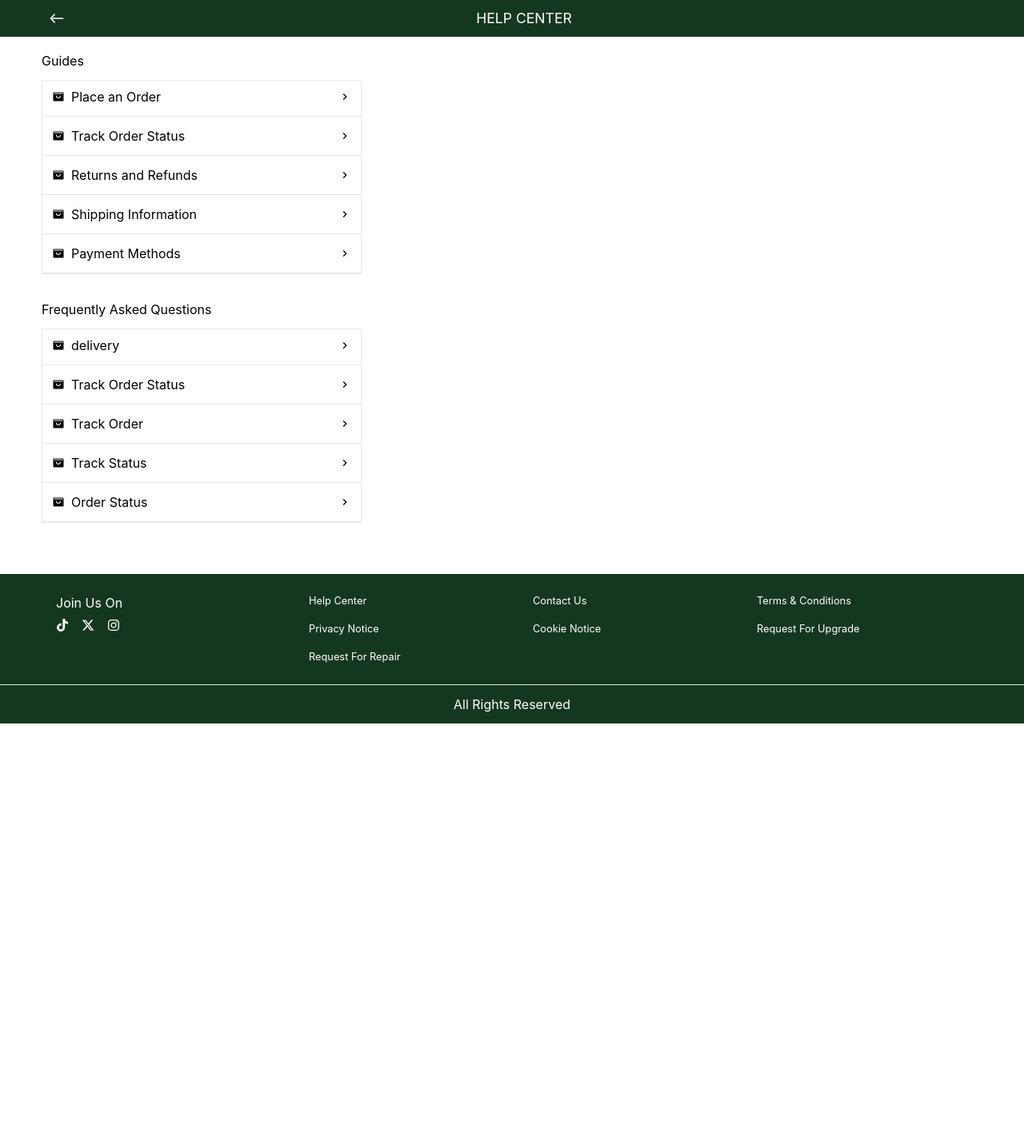
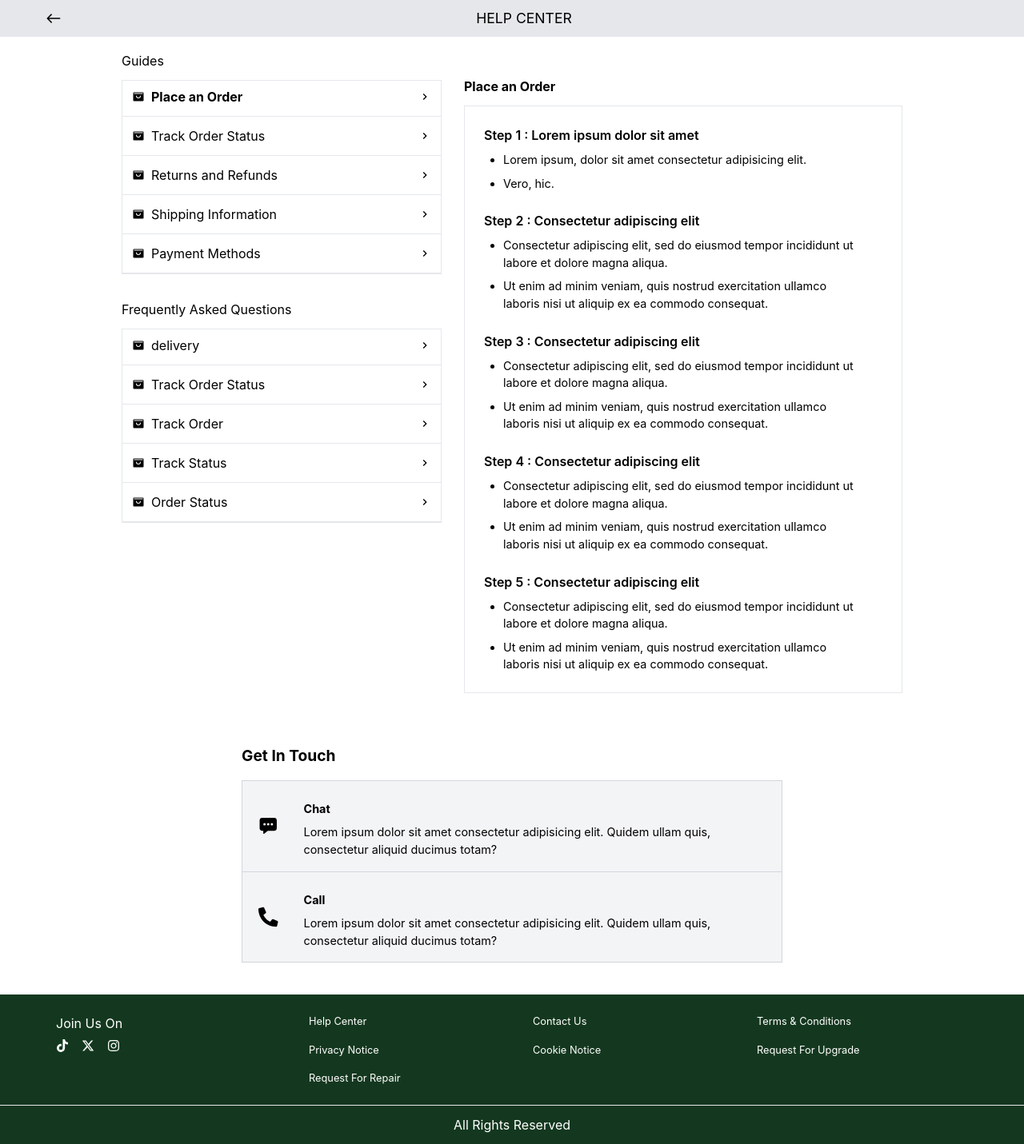
Before and after one commit to teslimdev/tsworld, a React (Create React App) app: page /Help in a window 1280 px wide. Shown: the whole page at 80% size. Before the commit the page ends 905 px from the top, so only its background shows below. Built offline with nearby package versions, Linux system fonts and the light colour scheme; the HTML template or start-up script is replaced by a standard one.

Commit message:
help page update

```diff
--- a/public/output.css
+++ b/public/output.css
@@ -591,6 +591,10 @@ video {
   margin-top: 1rem;
 }
 
+.mt-2 {
+  margin-top: 0.5rem;
+}
+
 .flex {
   display: flex;
 }
@@ -659,6 +663,14 @@ video {
 
 .max-w-\[\] {
   max-width: ;
+}
+
+.max-w-\[300px\] {
+  max-width: 300px;
+}
+
+.max-w-\[730px\] {
+  max-width: 730px;
 }
 
 .flex-auto {
@@ -741,6 +753,14 @@ video {
   gap: 2rem;
 }
 
+.gap-7 {
+  gap: 1.75rem;
+}
+
+.gap-1 {
+  gap: 0.25rem;
+}
+
 .gap-y-4 {
   row-gap: 1rem;
 }
@@ -800,6 +820,10 @@ video {
   border-top-width: 1px;
 }
 
+.border-b-2 {
+  border-bottom-width: 2px;
+}
+
 .border-\[\#14381f\] {
   --tw-border-opacity: 1;
   border-color: rgb(20 56 31 / var(--tw-border-opacity));
@@ -818,6 +842,16 @@ video {
 .border-white {
   --tw-border-opacity: 1;
   border-color: rgb(255 255 255 / var(--tw-border-opacity));
+}
+
+.border-gray-200 {
+  --tw-border-opacity: 1;
+  border-color: rgb(229 231 235 / var(--tw-border-opacity));
+}
+
+.border-gray-400 {
+  --tw-border-opacity: 1;
+  border-color: rgb(156 163 175 / var(--tw-border-opacity));
 }
 
 .bg-\[\#14381f\] {
@@ -853,6 +887,11 @@ video {
 .bg-white {
   --tw-bg-opacity: 1;
   background-color: rgb(255 255 255 / var(--tw-bg-opacity));
+}
+
+.bg-gray-300 {
+  --tw-bg-opacity: 1;
+  background-color: rgb(209 213 219 / var(--tw-bg-opacity));
 }
 
 .px-3 {
@@ -903,6 +942,11 @@ video {
 .py-6 {
   padding-top: 1.5rem;
   padding-bottom: 1.5rem;
+}
+
+.px-5 {
+  padding-left: 1.25rem;
+  padding-right: 1.25rem;
 }
 
 .pb-10 {
@@ -977,6 +1021,10 @@ video {
   padding-top: 7.3rem;
 }
 
+.pb-6 {
+  padding-bottom: 1.5rem;
+}
+
 .text-center {
   text-align: center;
 }
@@ -1025,6 +1073,14 @@ video {
   line-height: 1.75rem;
 }
 
+.text-\[1\.5rem\] {
+  font-size: 1.5rem;
+}
+
+.text-\[3rem\] {
+  font-size: 3rem;
+}
+
 .font-bold {
   font-weight: 700;
 }
@@ -1059,6 +1115,23 @@ video {
 .text-white {
   --tw-text-opacity: 1;
   color: rgb(255 255 255 / var(--tw-text-opacity));
+}
+
+.text-black {
+  --tw-text-opacity: 1;
+  color: rgb(0 0 0 / var(--tw-text-opacity));
+}
+
+.text-\[\] {
+  color: ;
+}
+
+.text-\[1\.\] {
+  color: 1.;
+}
+
+.text-\[0\.\] {
+  color: 0.;
 }
 
 .shadow-2xl {
@@ -1187,6 +1260,14 @@ input[type="search"]::-webkit-search-cancel-button {
     max-width: 700px;
   }
 
+  .md\:max-w-\[\] {
+    max-width: ;
+  }
+
+  .md\:max-w-\[700p\] {
+    max-width: 700p;
+  }
+
   .md\:grid-cols-2 {
     grid-template-columns: repeat(2, minmax(0, 1fr));
   }
@@ -1207,6 +1288,11 @@ input[type="search"]::-webkit-search-cancel-button {
     gap: 1rem;
   }
 
+  .md\:py-4 {
+    padding-top: 1rem;
+    padding-bottom: 1rem;
+  }
+
   .md\:pt-0 {
     padding-top: 0px;
   }
@@ -1221,6 +1307,14 @@ input[type="search"]::-webkit-search-cancel-button {
 
   .md\:text-start {
     text-align: start;
+  }
+
+  .md\:text-\[2rem\] {
+    font-size: 2rem;
+  }
+
+  .md\:text-\[\] {
+    color: ;
   }
 }
 
@@ -1241,6 +1335,14 @@ input[type="search"]::-webkit-search-cancel-button {
     max-width: 1200px;
   }
 
+  .lg\:max-w-\[\] {
+    max-width: ;
+  }
+
+  .lg\:max-w-\[400px\] {
+    max-width: 400px;
+  }
+
   .lg\:grid-cols-3 {
     grid-template-columns: repeat(3, minmax(0, 1fr));
   }
@@ -1251,6 +1353,22 @@ input[type="search"]::-webkit-search-cancel-button {
 
   .lg\:pt-\[4\.3rem\] {
     padding-top: 4.3rem;
+  }
+
+  .lg\:text-\[1\.2rem\] {
+    font-size: 1.2rem;
+  }
+
+  .lg\:text-\[\] {
+    color: ;
+  }
+
+  .lg\:text-\[1\.\] {
+    color: 1.;
+  }
+
+  .lg\:text-\[1\.2\] {
+    color: 1.2;
   }
 }
 
@@ -1265,6 +1383,28 @@ input[type="search"]::-webkit-search-cancel-button {
     max-width: 1200px;
   }
 
+  .sl\:max-w-fit {
+    max-width: -webkit-fit-content;
+    max-width: -moz-fit-content;
+    max-width: fit-content;
+  }
+
+  .sl\:max-w-\[\] {
+    max-width: ;
+  }
+
+  .sl\:max-w-\[700px\] {
+    max-width: 700px;
+  }
+
+  .sl\:max-w-\[100px\] {
+    max-width: 100px;
+  }
+
+  .sl\:max-w-\[1000px\] {
+    max-width: 1000px;
+  }
+
   .sl\:px-0 {
     padding-left: 0px;
     padding-right: 0px;
--- a/src/Container/Help/Help.jsx
+++ b/src/Container/Help/Help.jsx
@@ -1,16 +1,18 @@
-import React, { useState } from "react";
+import React, { useState ,useMemo } from "react";
 import { IoIosArrowRoundBack } from "react-icons/io";
 import { Link } from "react-router-dom";
 import { PiShoppingBagOpenFill } from "react-icons/pi";
-import { MdKeyboardArrowRight, MdAdd, MdRemove } from "react-icons/md";
+import { MdKeyboardArrowRight, MdOutlineKeyboardArrowLeft , MdAdd, MdRemove } from "react-icons/md";
+import { FaPhoneAlt } from "react-icons/fa";
+import { IoChatboxEllipses } from "react-icons/io5";
 const Help = () => {
   const [selectedGuide, setSelectedGuide] = useState(null);
   const [selectedFAQ, setSelectedFAQ] = useState(null);
   const [expandedQuestion, setExpandedQuestion] = useState(null);
   const [showAllListItems, setShowAllListItems] = useState(true); // State to toggle list items on small screens
   const [showBackButton, setShowBackButton] = useState(false);
-
-  const listItemData = {
+  const [selectedMediumGuide, setSelectedMediumGuide] = useState(null);
+ const listItemData = useMemo(() => ({
     "Place an Order": {
       steps: [
         {
@@ -212,14 +214,8 @@ const Help = () => {
       ],
     },
     // Add more list items as needed
-  };
-  //     const listItemInfo = {
-  //     "Place an Order": "This guide explains how to place an order.",
-  //     "Track Order Status": "This guide helps you track the status of your order.",
-  //     "Returns and Refunds": "This guide provides information on returns and refunds.",
-  //     "Shipping Information": "This guide covers shipping information and delivery times.",
-  //     "Payment Methods": "This guide explains the payment methods available.",
-  //   };
+  }), []);
+
   const faqData = {
     delivery: {
       questions: [
@@ -334,9 +330,8 @@ const Help = () => {
 
   const handleFAQClick = (itemName) => {
     setSelectedFAQ(itemName);
-    setSelectedGuide(null);
+    setSelectedMediumGuide(null); // Reset selectedMediumGuide when an FAQ item is clicked
     setExpandedQuestion(null);
-    setShowAllListItems(false); // Hide all list items on small screens when an FAQ item is clicked
     setShowBackButton(true); // Show the back button
   };
 
@@ -354,30 +349,44 @@ const Help = () => {
     setShowBackButton(false); // Hide the back button when all list items are displayed
     setShowAllListItems(true); // Show all list items on small screens when button is clicked
   };
+  const handleMediumGuideClick = (itemName) => {
+    setSelectedMediumGuide(itemName); // Update the selected medium guide
+    setSelectedFAQ(null);
+    setExpandedQuestion(null);
+    setShowBackButton(true); // Show the back button
+  };
 
+  // Set the first guide item as the default selected medium guide
+  React.useEffect(() => {
+  const firstGuide = Object.keys(listItemData)[0];
+  setSelectedMediumGuide(firstGuide);
+}, [listItemData]);
   return (
     <div>
       <div>
-        <div className="bg-[#14381f] fixed w-full z-20">
-          <div className="flex items-center justify-between max-w-[1200px] m-auto px-4 py-2">
-            <p className="text-white text-3xl">
+        <div className="bg-gray-200 fixed w-full z-20">
+          <div className="flex items-center justify-between max-w-[1200px] m-auto px-3 py-2">
+            <p className="text-black text-3xl">
               <Link to="/">
                 <IoIosArrowRoundBack />
               </Link>
             </p>
-            <h2 className="text-white text-[1.1rem] uppercase">Help center</h2>
+            <h2 className="text-black text-[1.1rem] uppercase">Help center</h2>
             <div></div>{" "}
             {/* This empty div creates space for the center alignment */}
           </div>
         </div>
       </div>
 
- <div className="py-16 md:hidden">
+      <div className="py-16 md:hidden small">
         <div className="max-w-[400px] m-auto md:m-0 px-3">
           {showBackButton && (
-                <div className="mt-4">
-                  <button onClick={toggleListItems} className="bg-gray-200 text-gray-800 py-2 px-4 rounded-md">
-                    Back To All Topics
+            <div className="mt-2 ">
+              <button
+                onClick={toggleListItems}
+                className=" flex items-center   "
+              >
+              <MdOutlineKeyboardArrowLeft  className=" text-[1.5rem] "/>  Back To All Topics
               </button>
             </div>
           )}
@@ -385,7 +394,11 @@ const Help = () => {
             <>
               <div>
                 <h2 className="pb-3">Guides</h2>
-                <ul className={`border pt-2 space-y-3 ${showAllListItems ? '' : 'hidden'} md:flex flex-col`}>
+                <ul
+                  className={`border pt-2 space-y-3 ${
+                    showAllListItems ? "" : "hidden"
+                  } md:flex flex-col`}
+                >
                   {Object.keys(listItemData).map((item, index) => (
                     <li
                       key={index}
@@ -404,7 +417,11 @@ const Help = () => {
 
               <div className="pt-8">
                 <h2 className="pb-3">Frequently Asked Questions</h2>
-                <ul className={`border pt-2 space-y-3 ${showAllListItems ? '' : 'hidden'} md:flex flex-col`}>
+                <ul
+                  className={`border pt-2 space-y-3 ${
+                    showAllListItems ? "" : "hidden"
+                  } md:flex flex-col`}
+                >
                   {Object.keys(faqData).map((item, index) => (
                     <li
                       key={index}
@@ -469,24 +486,26 @@ const Help = () => {
                   </div>
                 ))}
               </div>
-
             </div>
           )}
         </div>
       </div>
 
-          <div className="py-16 hidden md:block">
-        <div className=" px-3 max-w-[1200px] m-auto">
-         <div className=" grid grid-cols-2 ">
-             <div className=" max-w-[400px]">
+      <div className="py-16 hidden md:block medium">
+        <div className="px-3 max-w-[730px] lg:max-w-[1000px] sl:max-w-[1200px] m-auto ">
+          <div className="flex gap-7">
+            <div className="max-w-[300px] w-full   lg:max-w-[400px]">
+              {/* Guides */}
               <div>
                 <h2 className="pb-3">Guides</h2>
                 <ul className="border pt-2 space-y-3">
                   {Object.keys(listItemData).map((item, index) => (
                     <li
                       key={index}
-                  className="flex items-center justify-between border-b pb-3 px-3"
-                  onClick={() => handleGuideClick(item)}
+                      className={`flex items-center justify-between border-b pb-3 px-3 ${
+                        selectedMediumGuide === item ? "font-bold" : ""
+                      }`}
+                      onClick={() => handleMediumGuideClick(item)}
                       style={{ cursor: "pointer" }}
                     >
                       <p className="flex items-center gap-2">
@@ -503,7 +522,9 @@ const Help = () => {
                   {Object.keys(faqData).map((item, index) => (
                     <li
                       key={index}
-                  className="flex items-center justify-between border-b pb-3 px-3"
+                      className={`flex items-center justify-between border-b pb-3 px-3 ${
+                        selectedFAQ === item ? "font-bold" : ""
+                      }`}
                       onClick={() => handleFAQClick(item)}
                       style={{ cursor: "pointer" }}
                     >
@@ -516,13 +537,14 @@ const Help = () => {
                 </ul>
               </div>
             </div>
-
-          <div>
-            {selectedGuide && (
+            {/* Selected Gui de Content */}
+            <div className="  w-full ">
+              {selectedMediumGuide && (
                 <div className="pt-8">
-              <h2 className="font-bold">{selectedGuide}</h2>
-              <div>
-                {listItemData[selectedGuide].steps.map((step, index) => (
+                  <h2 className="font-bold pb-3">{selectedMediumGuide}</h2>
+                  <div className=" border px-6 pb-6">
+                    {listItemData[selectedMediumGuide].steps.map(
+                      (step, index) => (
                         <div key={index} className="pt-6">
                           <h3 className="font-semibold">{step.title}</h3>
                           <ul className="list-disc px-6 space-y-2 pt-2">
@@ -533,7 +555,8 @@ const Help = () => {
                             ))}
                           </ul>
                         </div>
-                ))}
+                      )
+                    )}
                   </div>
                 </div>
               )}
@@ -570,6 +593,34 @@ const Help = () => {
           </div>
         </div>
       </div>
+
+      <div>
+        <div className=" px-3 max-w-[400px] md:max-w-[700px] sl:max-w-[1200px] m-auto">
+            <h3 className=" pb-4 font-bold lg:text-[1.2rem]">Get In Touch</h3>
+            <div className=" pb-10">
+                <ul className=" border border-gray-300 bg-gray-100 ">
+                   <a href="https://wa.link/jzu6e1">
+                     <li className=" flex items-center px-5 text-[0.9rem] gap-8 border-b border-gray-300 md:py-4  pb-3">
+                      <IoChatboxEllipses className="  text-[3rem] md:text-[2rem]"/>
+                    <div>
+                        <p className=" font-bold  py-2">Chat</p>
+                        <p>Lorem ipsum dolor sit amet consectetur adipisicing elit. Quidem ullam quis, consectetur aliquid ducimus totam?</p>
+                    </div>
+                    </li>
+                   </a>
+                   <a href="tel:+2348184370911">
+                     <li className=" flex items-center px-5 text-[0.9rem] gap-8  md:py-4 pb-3">
+                      <FaPhoneAlt className="  text-[3rem] md:text-[2rem]"/>
+                    <div>
+                        <p className=" font-bold  py-2">Call</p>
+                        <p>Lorem ipsum dolor sit amet consectetur adipisicing elit. Quidem ullam quis, consectetur aliquid ducimus totam?</p>
+                    </div>
+                    </li>
+                   </a>
+                </ul>
+            </div>
+        </div>
+      </div>
     </div>
   );
 };
```
Lines whose indentation alone changed are shown as unchanged.
